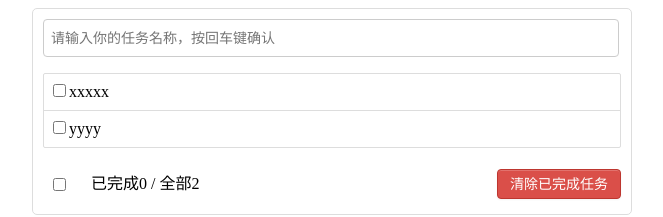
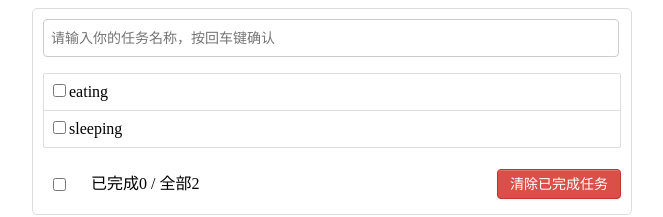
Before and after one commit to yanmw/-, a Vue app: page / in a window 1280 px wide. Shown: the top 217 px of the page, without its empty margins (308-971 px from the left). Built offline with nearby package versions, Linux system fonts and the light colour scheme; the HTML template or start-up script is replaced by a standard one.

Commit message:
todo添加

```diff
--- a/src/App.vue
+++ b/src/App.vue
@@ -1,8 +1,8 @@
 <template>
   <div class="todo-container">
     <div class="todo-wrap">
-      <TodoHearder/>
-      <TodoList/>
+      <TodoHearder :addTodo="addTodo"/>
+      <TodoList :todos="todos"/>
       <TodoFooter/>
     </div>
   </div>
@@ -17,8 +17,20 @@
     name: 'App',
     components: {
       TodoList, TodoHearder, TodoFooter
+    },
+    data() {
+      return {
+        todos: [
+          {title: 'eating', complete: false},
+          {title: 'sleeping', complete: false}
+        ]
+      }
+    },
+    methods:{
+     addTodo(todo){
+       this.todos.unshift(todo)
+     }
     }
-
   }
 </script>
 
@@ -27,6 +39,7 @@
     width: 600px;
     margin: 0 auto;
   }
+
   .todo-container .todo-wrap {
     padding: 10px;
     border: 1px solid #ddd;
--- a/src/components/TodoHeader.vue
+++ b/src/components/TodoHeader.vue
@@ -1,13 +1,33 @@
 <template>
   <div class="todo-header">
-    <input type="text" placeholder="请输入你的任务名称，按回车键确认"/>
+    <input type="text" placeholder="请输入你的任务名称，按回车键确认" @keyup.enter="addItem" v-model="title"/>
   </div>
 </template>
 
 <script>
-    export default {
-        name: ""
+  export default {
+    props: {
+      addTodo: Function
+    },
+    name: "TodoHeader",
+    data() {
+      return {
+        title: ''
+      }
+    },
+    methods: {
+      addItem() {
+        const title = this.title.trim();
+        if (!title) {
+          alert("请输入内容");
+          return
+        }
+        const todo = {title, complete: false};
+        this.addTodo(todo);
+        this.title = ''
+      }
     }
+  }
 </script>
 
 <style scoped>
--- a/src/components/TodoItem.vue
+++ b/src/components/TodoItem.vue
@@ -1,13 +1,57 @@
 <template>
-
+  <li>
+    <label>
+      <input type="checkbox" v-model="todo.complete"/>
+      <span>{{todo.title}}</span>
+    </label>
+    <button class="btn btn-danger" style="display:none">删除</button>
+  </li>
 </template>
 
 <script>
     export default {
-        name: ""
+        name: "TodoItem",
+      props:{
+        todo:Object,
+        index:Number
+      }
     }
 </script>
 
 <style scoped>
+  /*item*/
+  li {
+    list-style: none;
+    height: 36px;
+    line-height: 36px;
+    padding: 0 5px;
+    border-bottom: 1px solid #ddd;
+  }
+
+  li label {
+    float: left;
+    cursor: pointer;
+  }
+
+  li label li input {
+    vertical-align: middle;
+    margin-right: 6px;
+    position: relative;
+    top: -1px;
+  }
+
+  li button {
+    float: right;
+    display: none;
+    margin-top: 3px;
+  }
+
+  li:before {
+    content: initial;
+  }
+
+  li:last-child {
+    border-bottom: none;
+  }
 
 </style>
--- a/src/components/TodoList.vue
+++ b/src/components/TodoList.vue
@@ -1,26 +1,24 @@
 <template>
   <ul class="todo-main">
-    <li>
-      <label>
-        <input type="checkbox"/>
-        <span>xxxxx</span>
-      </label>
-      <button class="btn btn-danger" style="display:none">删除</button>
-    </li>
-    <li>
-      <label>
-        <input type="checkbox"/>
-        <span>yyyy</span>
-      </label>
-      <button class="btn btn-danger" style="display:none">删除</button>
-    </li>
+  <TodoItem v-for="(todo,index) in todos" :key="index" :todo="todo" :index="index"/>
   </ul>
 </template>
 
 <script>
-    export default {
-        name: ""
+  import TodoItem from './TodoItem'
+
+  export default {
+    name: "TodoList",
+    props: {
+      todos: {
+        type: Array,
+        required: true
+      }
+    },
+    components:{
+      TodoItem
     }
+  }
 </script>
 
 <style scoped>
@@ -39,39 +37,5 @@
     padding-left: 5px;
     margin-top: 10px;
   }
-  /*item*/
-  li {
-    list-style: none;
-    height: 36px;
-    line-height: 36px;
-    padding: 0 5px;
-    border-bottom: 1px solid #ddd;
-  }
-
-  li label {
-    float: left;
-    cursor: pointer;
-  }
-
-  li label li input {
-    vertical-align: middle;
-    margin-right: 6px;
-    position: relative;
-    top: -1px;
-  }
-
-  li button {
-    float: right;
-    display: none;
-    margin-top: 3px;
-  }
-
-  li:before {
-    content: initial;
-  }
-
-  li:last-child {
-    border-bottom: none;
-  }
 
 </style>
```
